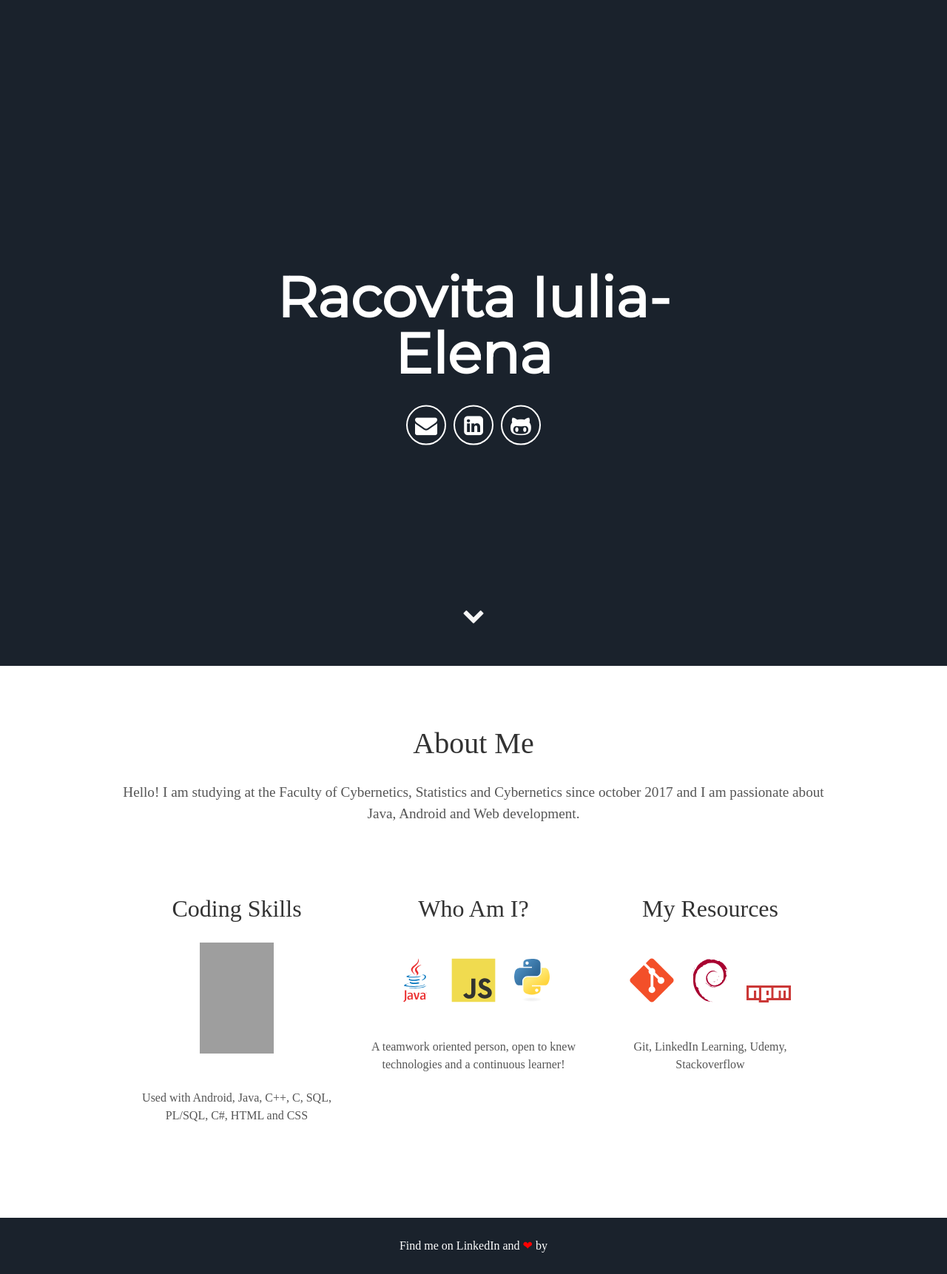
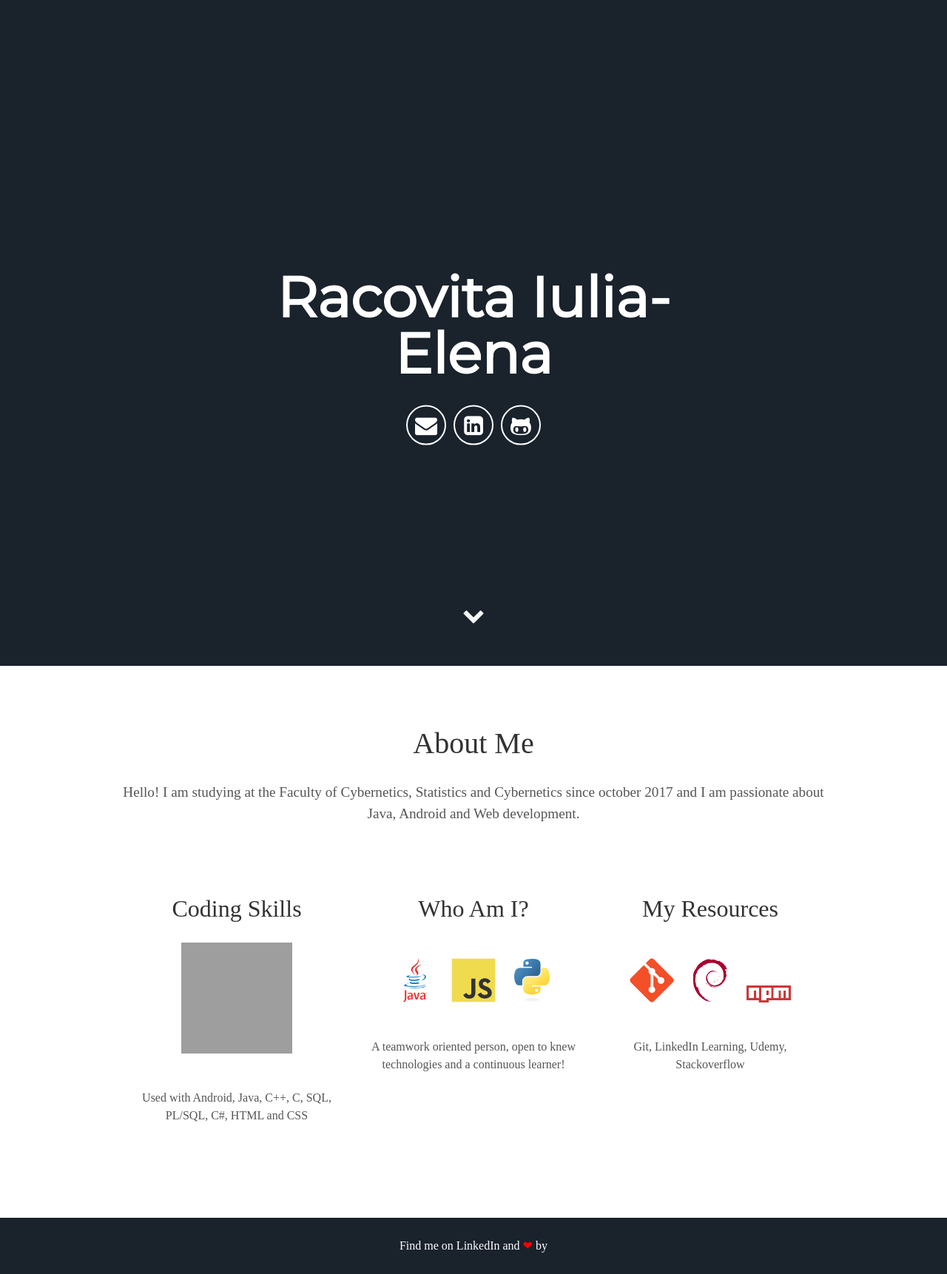
Before and after one commit to IuliaE98/IuliaRacovita98.github.io, a Jekyll site: the page built from index.html, in a window 1280 px wide. Shown: the whole page at 74% size. Built offline with Jekyll 4.4.1, drawn with Linux system fonts in a browser that asks for light colours; some web fonts are replaced; grey boxes are pictures that could not be loaded.

Commit message:
Update about.html

```diff
--- a/_includes/about.html
+++ b/_includes/about.html
@@ -5,7 +5,7 @@
 <div class="user">
   <div class="tech">
     <h2>Coding Skills</h2>
-    <img src="https://raw.githubusercontent.com/IuliaRacovita98/IuliaRacovita98.github.io/master/_includes/girlcoding.jpg" width="100" height="150">
+    <img src="https://raw.githubusercontent.com/IuliaRacovita98/IuliaRacovita98.github.io/master/_includes/girlcoding.jpg" width="150" height="150">
     <p>Used with Android, Java, C++, C, SQL, PL/SQL, C#, HTML and CSS</p>
   </div>
   <div class="tech">
```
